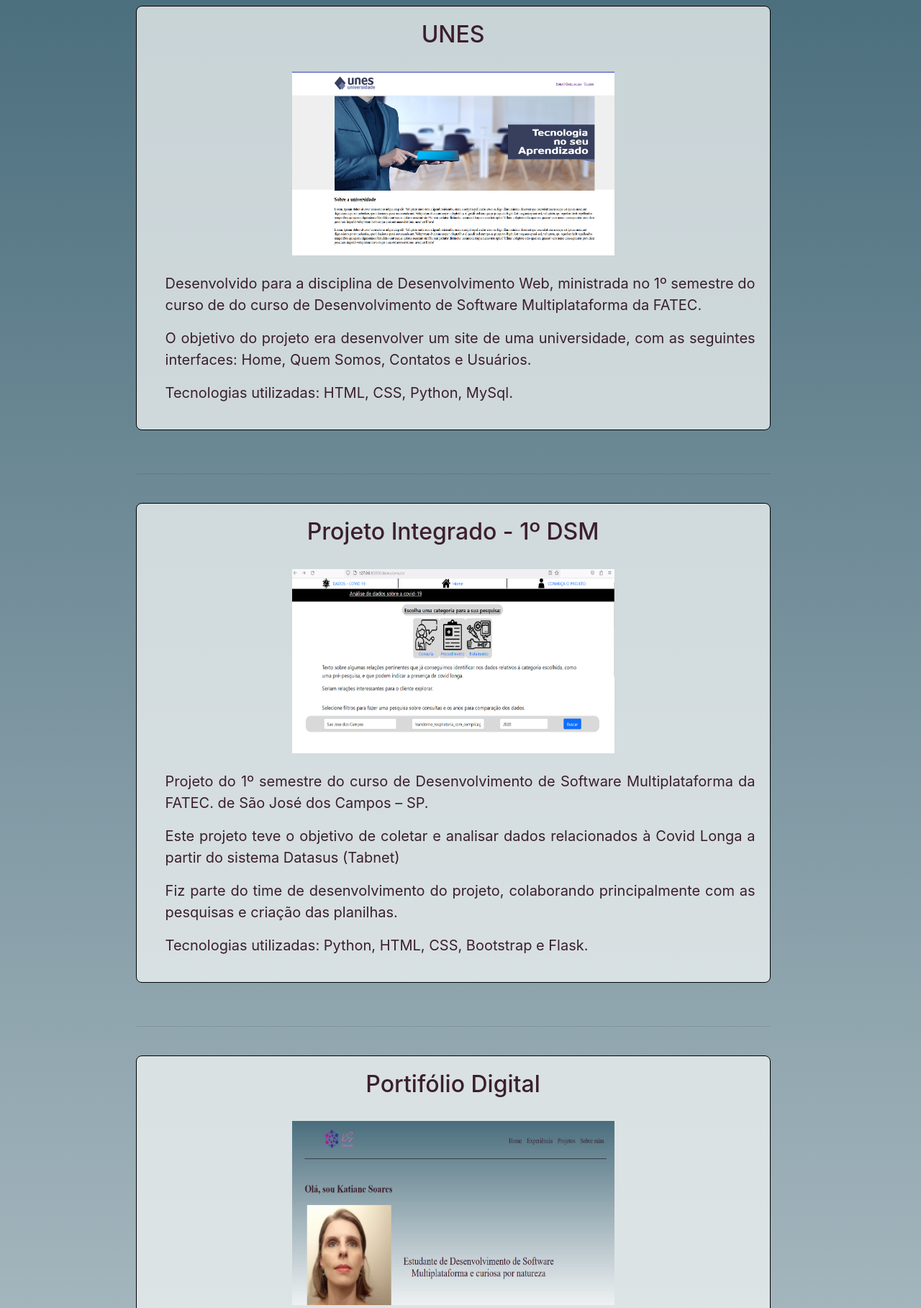
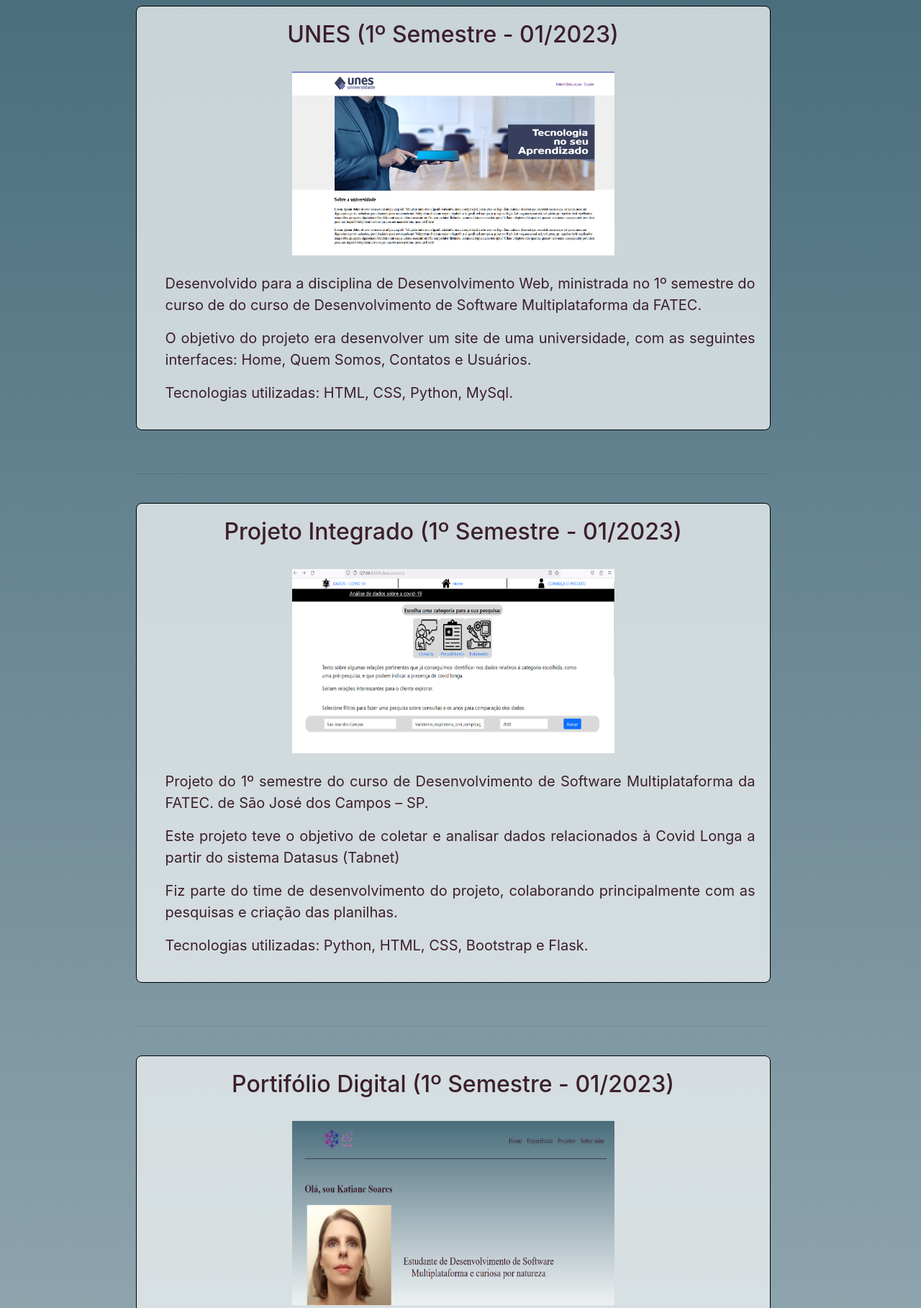
Before and after one commit to Katianefatec/Portfolio, a Flask app: page /projetos in a window 1280 px wide. Shown: the part 120-1938 px from the top of the page at 72% size. Run offline with Flask 2, Linux system fonts and the light colour scheme; some libraries are stand-ins or nearby versions; some web fonts are replaced.

Commit message:
atualizei o portifolio com o projeto do semestre

```diff
--- a/Src/app.py
+++ b/Src/app.py
@@ -1,6 +1,10 @@
 from flask import app, Flask, render_template, request, url_for
+from datetime import datetime
 
 app = Flask(__name__)
+
+data_nascimento_usuario = datetime(1981, 12, 3)
+data_nascimento_filha = datetime(2018, 5, 31)
 
 @app.route('/')
 def home():
@@ -26,7 +30,10 @@ def experiencia():
 
 @app.route('/sobremim')
 def sobremim():
-    return render_template('sobremim.html')
+    idade_usuario = datetime.now().year - data_nascimento_usuario.year - ((datetime.now().month, datetime.now().day) < (data_nascimento_usuario.month, data_nascimento_usuario.day))
+    idade_filha = datetime.now().year - data_nascimento_filha.year - ((datetime.now().month, datetime.now().day) < (data_nascimento_filha.month, data_nascimento_filha.day))
+
+    return render_template('sobremim.html', idade_usuario=idade_usuario, idade_filha=idade_filha)
 
 @app.route('/projetos')
 def projetos():
--- a/Src/static/css/estilos.css
+++ b/Src/static/css/estilos.css
@@ -93,8 +93,8 @@ h3 {
 
     /* width: 40%; */
     /* height:200vw; */
-    flex: 0 0 40%;
-    margin-top: 20px;
+    flex: 0 0 38%;
+    margin-top: 5px;
     /* margin-right: 30px; */
 
 
--- a/Src/templates/index.html
+++ b/Src/templates/index.html
@@ -18,6 +18,7 @@
 
 
 </div>
+</br>
 
 </body>
 {% endblock %}
--- a/Src/templates/projetos.html
+++ b/Src/templates/projetos.html
@@ -4,7 +4,7 @@
 
     <div class="projeto2">
       <div>
-      <h2 class="projeto-title"> UNES</h2>
+      <h2 class="projeto-title"> UNES (1º Semestre - 01/2023) </h2>
       <br>
       <a href="https://github.com/Katianefatec/desafio3-devweb.git" target="_blank">
         <img src="/static/img/desafio_proj.png" alt="Imagem Desafio Unes">
@@ -25,7 +25,7 @@
 
     <div class="projeto2">
         <div>
-          <h2 class="projeto-title">Projeto Integrado - 1º DSM </h2>
+          <h2 class="projeto-title">Projeto Integrado (1º Semestre - 01/2023) </h2>
           <br>
           <a href="https://github.com/api-fatec-primeiro-semestre/api-primeiro-semestre" target="_blank">
             <img src="/static/img/COVID_proj.png" alt="Imagem Projeto API Covid Longa">
@@ -49,7 +49,7 @@
     <br>
     <div class="projeto2">
       <div>
-      <h2 class="projeto-title">Portifólio Digital</h2>
+      <h2 class="projeto-title">Portifólio Digital (1º Semestre - 01/2023) </h2>
       <br>
       <a href="https://github.com/Katianefatec/Portifolio.git" target="_blank">
         <img src="/static/img/portifolio.png" alt="Imagem Portfólio - Design Digital">
@@ -70,7 +70,7 @@
 
     <div class="projeto2">
         <div>
-          <h2 class="projeto-title"> Grupo World Beauty (WB) </h2>
+          <h2 class="projeto-title"> Grupo World Beauty (WB) (2º Semestre - 02/2023) </h2>
           <br>
           <a href="https://github.com/Katianefatec/ativ5-TP.git" target="_blank">
             <img src="/static/img/WB.png" alt="Imagem Projeto WB">
@@ -92,7 +92,7 @@
     <br>
     <div class="projeto2">
       <div>
-      <h2 class="projeto-title">Projeto Integrado - 2º DSM</h2>
+      <h2 class="projeto-title">Projeto Integrado (2º Semestre - 02/2023)</h2>
       <br>
       <a href="https://github.com/FocusQuest/FocusQuestAPI.git" target="_blank">
         <img src="/static/img/api-2sem.png" alt="Imagem API2">
@@ -106,6 +106,33 @@
         <p> Tecnologias utilizadas: TypeScript, JavaScript, Node.JS, React, HTML, CSS, Bootstrap, MySql, Axios e Prisma.</p>
       </div>
     </div>
-  <br><br>
+  </div>
+  <br>
+  <hr>
+  <br>
+  <div class="projeto2">
+    <div>
+      <h2 class="projeto-title">Projeto Integrado (3º Semestre - 01/2024) </h2>
+      <br>
+      <a href="https://github.com/equipe-javali/API_3.git" target="_blank">
+        <img src="/static/img/ctrlA.png" alt="Imagem Projeto API CtrlA">
+      </a>
+      <br>
+      <div class="projeto-description">
+        <p>Projeto do 3º semestre do curso de Desenvolvimento de Software Multiplataforma da FATEC
+        de São José dos Campos – SP. </p>
+        <p> Este projeto teve como objetivo a criação de uma aplicação web que visa facilitar o manuseio dos ativos de uma empresa, sendo acompanhar quem atualmente possui o ativo, acompanhar manutenções do ativo, entre outros. </p>
+        <p> Atuei como Product Owner, intermediando a comunicação entre o cliente e o time de desenvolvimento. Nessa função, elaborei a documentação necessária, tais como: backlogs do produto e das sprints, DOR, DOD, e realizei os testes de aceitação.</p>
+        <p> Além disso, fiz parte do desenvolvimento do projeto, colaborando com a criação dos componentens de notificação e das interfaces de manutenção, histórico do ativo e relatórios.</p>
+        <p> Tecnologias utilizadas:  Figma, Git, GitHub, TypeScript, Java, Jira, PostgreSQL, Supabase, React, Spring. </p>
+        <p> Soft Skills desenvolvidas: Trabalho em Equipe, persistência, resiliência e designação de responsabilidades.</p>
+        <p> Hard Skills adquiridas: Adquiri conhecimentos em backend (Java), aprimorei meus conhecimentos em frontend (React, TypeScript e bibliotecas), aprendi a usar o PostgreSQL e o Supabase.</p>
+      </div>
+    </div>
+
+
+</div>
+<br>
+<br>
 </div>
 {% endblock %}
```
Also changed, not shown: Src/templates/sobremim.html (+9 -14 lines), Src/static/img/ctrlA.png (added), Src/static/img/familia2.jpg (added).
